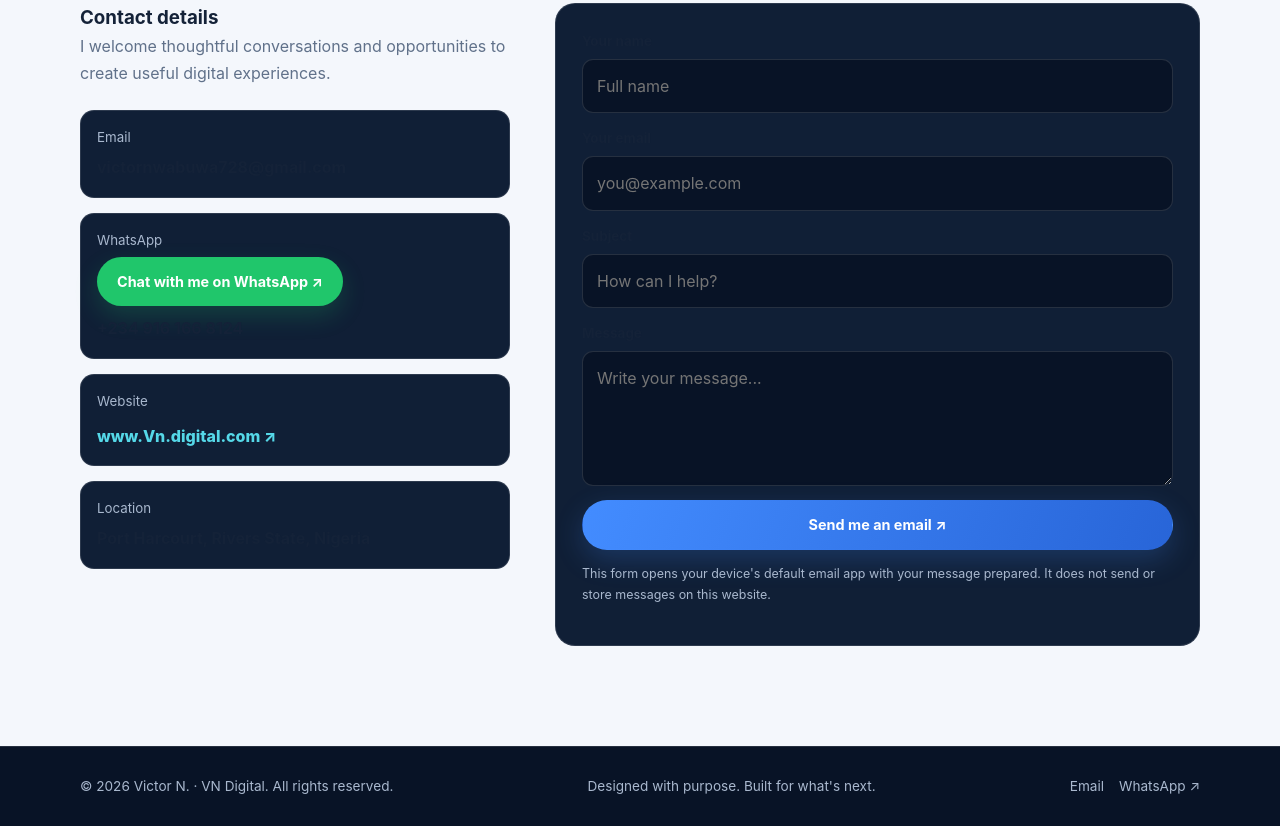
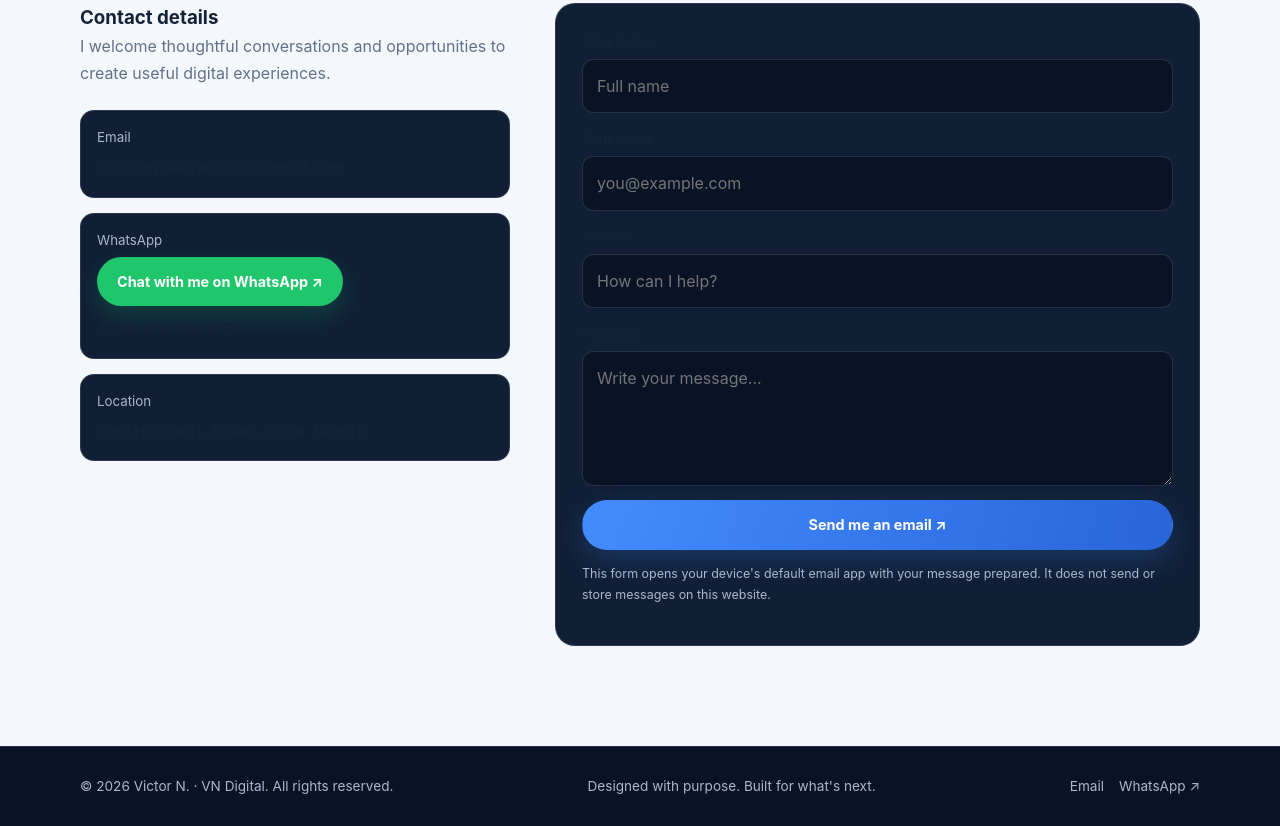
Before and after one commit to VICCORE/Viccore.github.io, a plain HTML site: page index.html in a window 1280 px wide. Shown: the part 5171-5997 px from the top of the page. Drawn offline with Linux system fonts and the light colour scheme.

Commit message:
Update index.html

```diff
--- a/index.html
+++ b/index.html
@@ -704,13 +704,6 @@
 
     .contact-item a:hover {
       color: var(--cyan);
-    }
-
-    .website-address {
-      display: inline-block;
-      color: var(--cyan);
-      font-weight: 800;
-      margin-top: 5px;
     }
 
     .contact-form {
@@ -1431,20 +1424,6 @@
 
               <div class="contact-item">
 
-                <small>Website</small>
-
-                <a
-                  class="website-address"
-                  href="https://www.vn.digital.com"
-                  target="_blank"
-                  rel="noopener">
-                  www.Vn.digital.com ↗
-                </a>
-
-              </div>
-
-              <div class="contact-item">
-
                 <small>Location</small>
 
                 <strong>Port Harcourt, Rivers State, Nigeria</strong>
```
